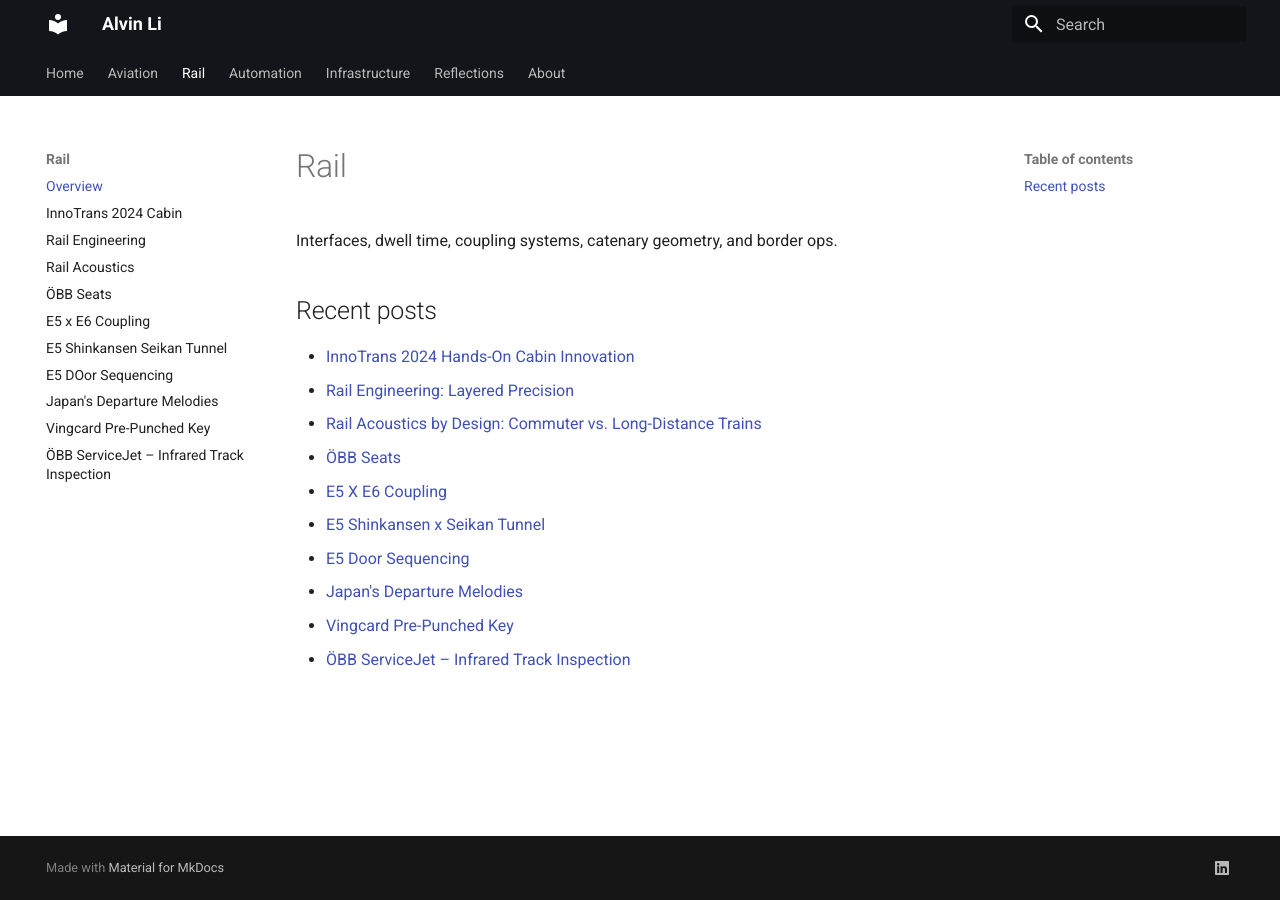
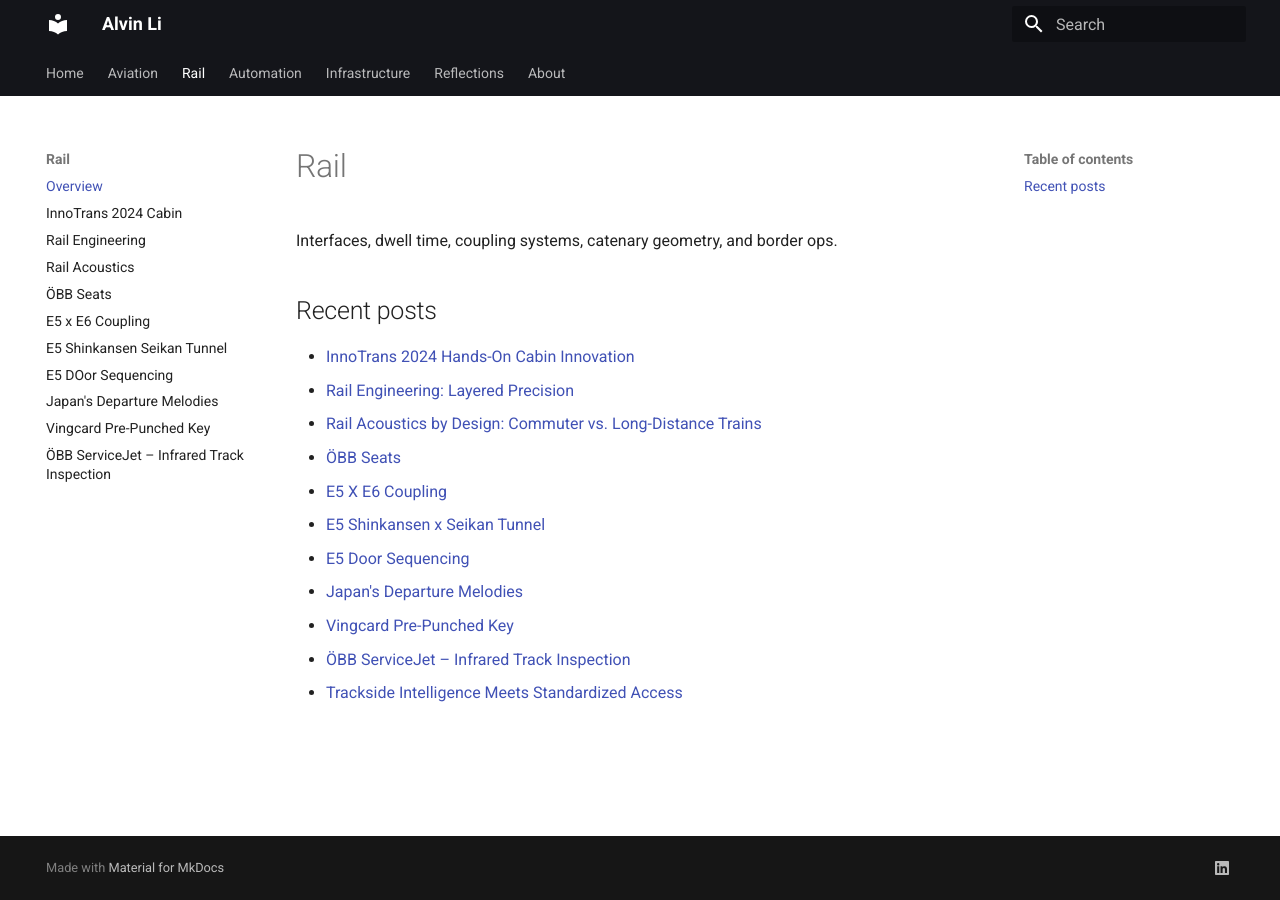
Before and after one commit to alvvvli/alvin-site, an MkDocs documentation site: the page built from docs/rail/index.md, in a window 1280 px wide. Built offline with MkDocs 1.6.1 and Material for MkDocs 9.7.7, drawn with Linux system fonts in a browser that asks for light colours.

Commit message:
Update index.md

```diff
--- a/docs/rail/index.md
+++ b/docs/rail/index.md
@@ -13,3 +13,4 @@ Interfaces, dwell time, coupling systems, catenary geometry, and border ops.
 - [Japan's Departure Melodies](okaring.md)
 - [Vingcard Pre-Punched Key](vingcard.md)
 - [ÖBB ServiceJet – Infrared Track Inspection](servicejet.md)
+- [Trackside Intelligence Meets Standardized Access](trackside.md)
```
